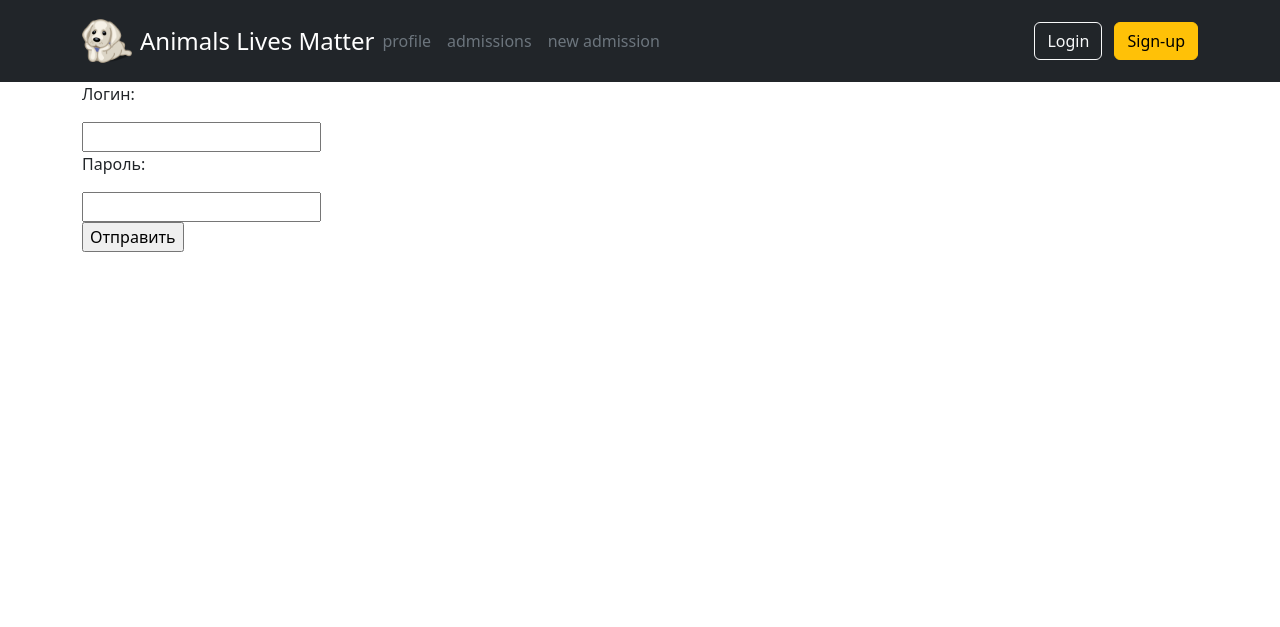
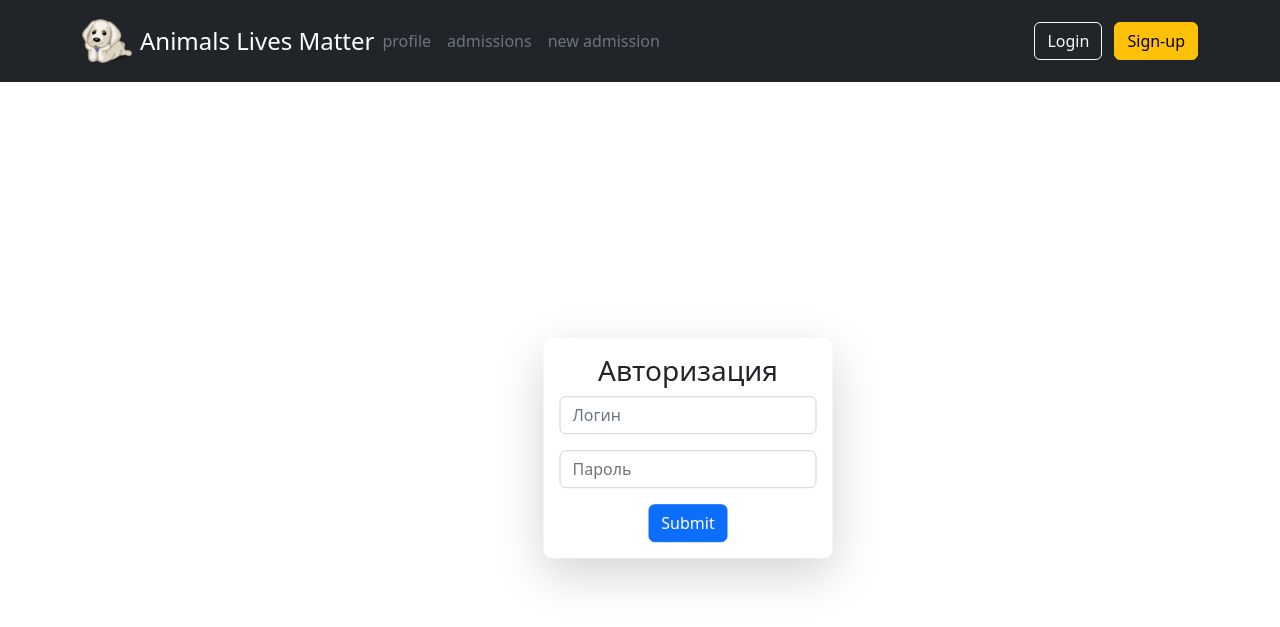
Before and after one commit to Vladimir226/animals_lives_matter, a Flask app: page /login in a window 1280 px wide. Shown: the top 627 px of the page. Run offline with Flask 2, Linux system fonts and the light colour scheme; parts of the project's set-up code (start-up, migrations or seed data) failed here and were passed over.

Commit message:
modif login temp

```diff
--- /dev/null
+++ b/UserLogin.py
@@ -0,0 +1,2 @@
+class UserLogin():
+    def fromDB()
--- a/static/css/main.css
+++ b/static/css/main.css
@@ -105,3 +105,12 @@ ul{
     transform:scale(1.01);
 
  }
+.container_login
+{
+    max-width: 300px;
+    margin: auto 0;
+}
+ .label_login
+ {
+     text-align: center;
+ }
--- a/templates/login.html
+++ b/templates/login.html
@@ -5,9 +5,19 @@ login
 {%endblock%}
 
 {%block body%}
-    <form action="/login" method="POST">
-        <p><label for="">Логин:</label></p><input type="text" name='login' requied/>
-        <p><label for="">Пароль:</label></p><input type="text" name='password' requied/>
-        <p><input type="submit" value="Отправить"/></p>
+<div class="container_login p-3 m-5 shadow-lg rounded-3 position-absolute top-50 start-50 translate-middle">
+    <h3 class="label_login">Авторизация</h3>
+    <form action="/login" class="mx-auto" method="POST">
+        <div class="form-group d-flex flex-column align-items-center justify-content-center mx-auto">
+            <div class="mb-3">
+                <input type="number" name="login" class="form-control" id="exampleInputEmail1" placeholder="Логин">
+            </div>
+            <div class="mb-3">
+                <input type="password" name="password" class="form-control" id="exampleInputPassword1" placeholder="Пароль">
+            </div>
+            <button type="submit" class="btn btn-primary">Submit</button>
+
+        </div>
     </form>
+</div>
 {%endblock%}
--- a/templates/profile.html
+++ b/templates/profile.html
@@ -39,7 +39,7 @@
                     </ul>
                 </div>
                 <div class=" btn-h-about bg-secondary bg-gradient align-self-stretch">
-                    <div class="label-about vertical-text"> <a href="{{url_for('admission')}}"> Подробнее</a></div>
+                    <div class="label-about vertical-text"> <a href=""> Подробнее</a></div>
                 </div>
             </div>
         </div>
```
Also changed, not shown: app.py (+3 -14 lines).
